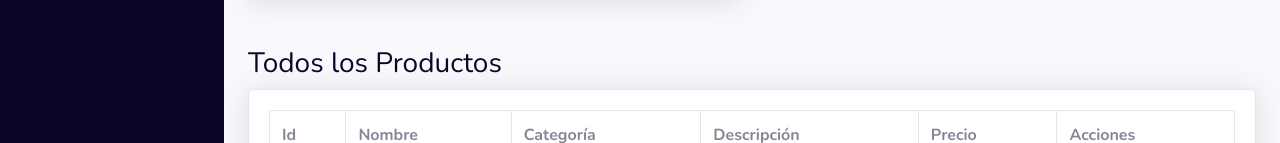
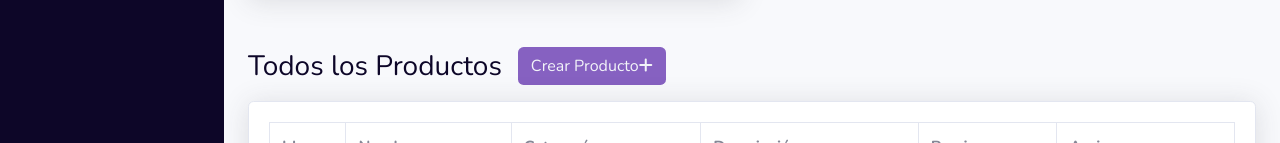
Before and after one commit to dpertierra/dh_grupo3_react, a React (Create React App) app: page / in a window 1280 px wide. Shown: the part 448-591 px from the top of the page. Built offline with nearby package versions, Linux system fonts and the light colour scheme; no server answers.

Commit message:
Mueve boton de crear producto

```diff
--- a/src/assets/css/style.css
+++ b/src/assets/css/style.css
@@ -89,3 +89,12 @@ a:-webkit-any-link {
 	align-items: center;
 	gap: 0.45rem;
 }
+.container-title {
+	display: flex;
+	align-items: center;
+	margin-bottom: 0.5rem;
+	gap: 1rem;
+}
+.btn-new {
+	margin-bottom: 8px;
+}
--- a/src/components/Product.js
+++ b/src/components/Product.js
@@ -19,9 +19,6 @@ export function Product(props) {
 				<td>
 					<div className="actions">
 						<button className="action-button">
-							<i className="fa-solid fa-plus"></i>
-						</button>
-						<button className="action-button">
 							<i className="fa-solid fa-pen-to-square"></i>
 						</button>
 						<button
--- a/src/components/ProductList.js
+++ b/src/components/ProductList.js
@@ -26,8 +26,13 @@ function ProductList() {
 	return (
 		<div className="container-fluid">
 			{/*<!-- PRODUCTS LIST -->*/}
-			<h1 className="h3 mb-2 title">Todos los Productos</h1>
-
+			<div className="container-title">
+				<h1 className="h3 mb-2 title">Todos los Productos</h1>
+				<button className="btn btn-accent btn-new">
+					Crear Producto
+					<i className="fa-solid fa-plus"></i>
+				</button>
+			</div>
 			{/*<!-- DataTales Example -->*/}
 			<div className="card shadow mb-4">
 				<div className="card-body">
```
